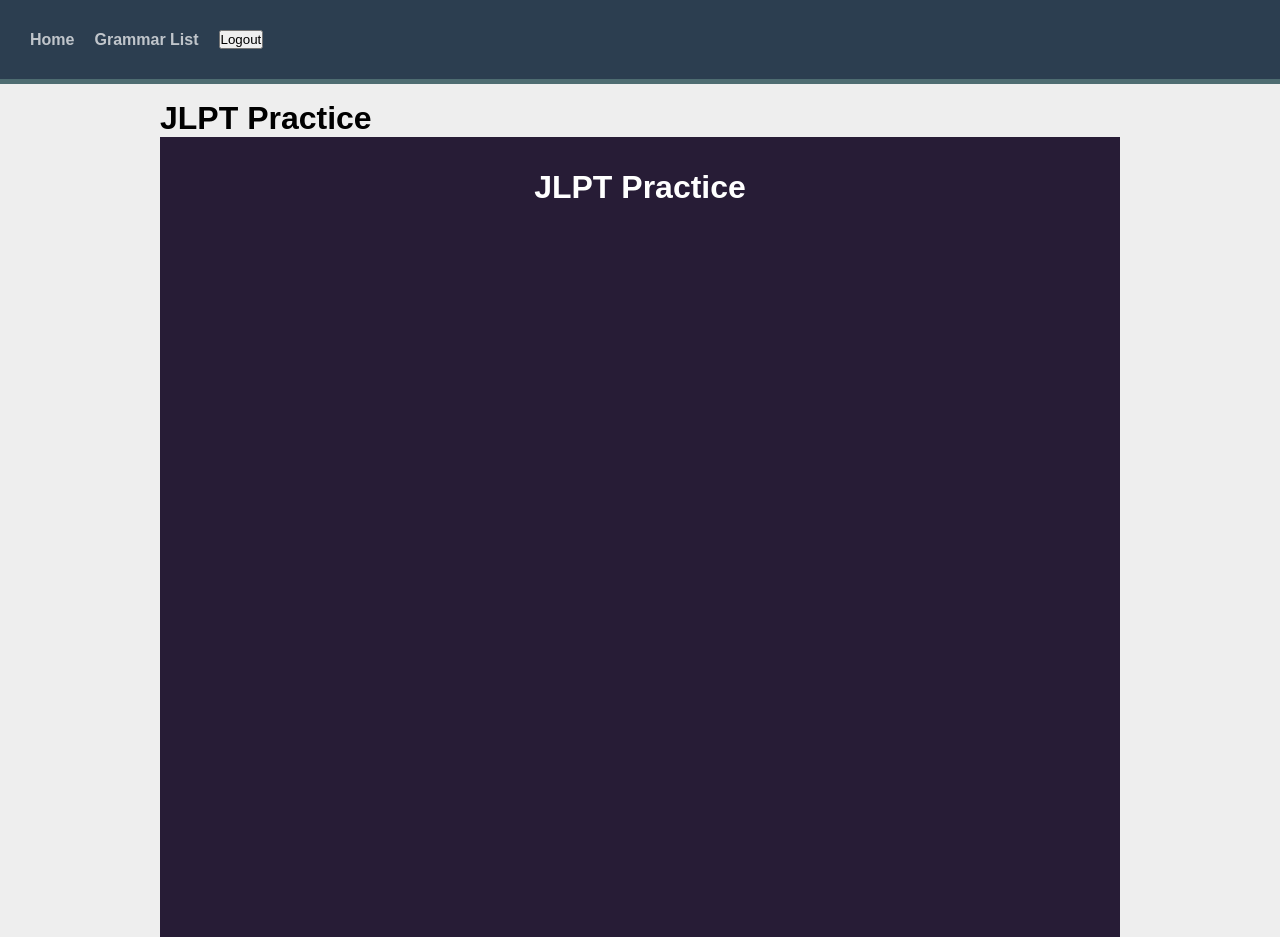
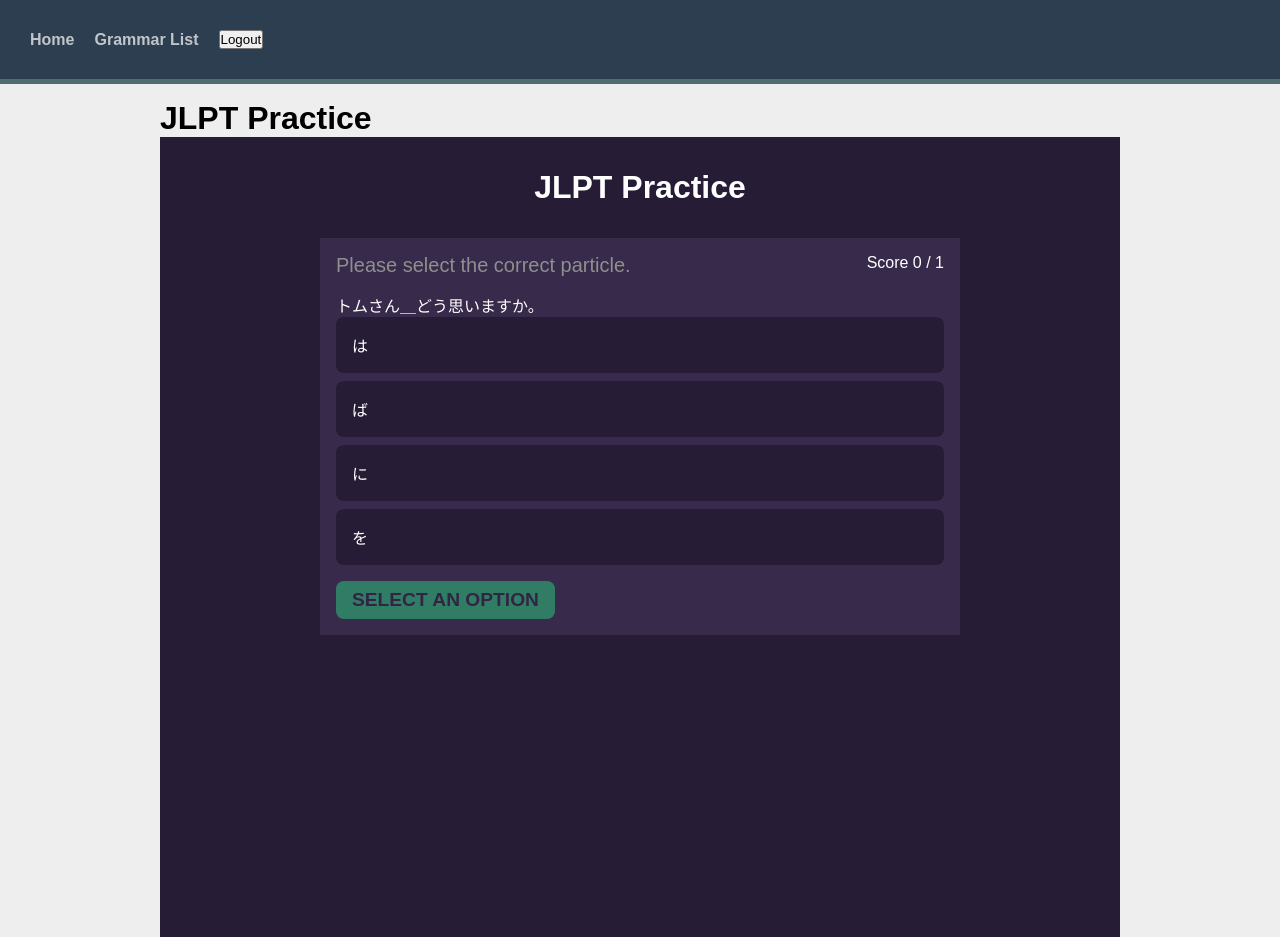
Before and after one commit to slownie/bunpou-resource-client, a Vue app: page /home/jlpt in a window 1280 px wide. Built offline with nearby package versions, Linux system fonts and the light colour scheme; sample sign-in values are in the browser's storage.

Commit message:
jlpt implementation

```diff
--- a/src/components/TheJLPTComponent.vue
+++ b/src/components/TheJLPTComponent.vue
@@ -1,10 +1,107 @@
 <script setup>
 import { ref, computed } from "vue";
+const props = defineProps({ questionList: Array, level: Number });
+
+// Quiz Setup
+const currentQuestion = ref(0);
+const quizCompleted = ref(false);
+const score = computed(() => {
+  let value = 0;
+
+  props.questionList.map((q) => {
+    if (q.selected != null && q.rightAnswer == q.selected) {
+      value++;
+    }
+  });
+
+  // Limit the value, shouldn't happen but you never know
+  if (value > props.questionList.length) value = props.questionList.legnth;
+  return value;
+});
+
+// Get the current question via index
+const getCurrentQuestion = computed(() => {
+  let question = props.questionList[currentQuestion.value];
+  return question;
+});
+
+// Increment to the next question
+const getNextQuestion = () => {
+  if (currentQuestion.value < props.questionList.length - 1) {
+    currentQuestion.value++;
+    return;
+  }
+  quizCompleted.value = true;
+};
+
+const setAnswer = (e) => {
+  console.log(e.target.value);
+  getCurrentQuestion.selected = e.target.value;
+  e.target.value = null;
+};
 </script>
 
 <template>
   <main class="app">
     <h1>JLPT Practice</h1>
+    <section class="quiz" v-if="!quizCompleted">
+      <div class="quiz-info">
+        <span class="question">
+          {{ getCurrentQuestion.question }}
+        </span>
+        <span class="score">
+          Score {{ score }} / {{ questionList.length }}
+        </span>
+      </div>
+      {{ getCurrentQuestion.sentence }}
+
+      <div class="options">
+        <label
+          v-for="option in getCurrentQuestion.answers"
+          :class="`option ${
+            getCurrentQuestion.selected === option
+              ? option === getCurrentQuestion.rightAnswer
+                ? 'correct'
+                : 'wrong'
+              : ''
+          } ${
+            getCurrentQuestion.selected != null &&
+            option != getCurrentQuestion.selected
+              ? 'disabled'
+              : ''
+          }`"
+        >
+          <input
+            type="radio"
+            :id="option"
+            :name="option"
+            :value="option"
+            v-model="getCurrentQuestion.selected"
+            :disabled="getCurrentQuestion.selected"
+            @change="setAnswer"
+          />
+          <span> {{ option }}</span>
+        </label>
+      </div>
+
+      <button @click="getNextQuestion" :disabled="!getCurrentQuestion.selected">
+        {{
+          getCurrentQuestion.index == props.questionList.length - 1
+            ? "Finish"
+            : getCurrentQuestion.selected == null
+            ? "Select an option"
+            : "Next question"
+        }}
+      </button>
+    </section>
+    <section v-else>
+      <h2>You have finished the quiz!</h2>
+      <p>Your score is {{ score }}/{{ props.questionList.length }}</p>
+      <p>
+        Go back to
+        <RouterLink to="/home">Grammar Practice</RouterLink>.
+      </p>
+    </section>
   </main>
 </template>
 
--- a/src/views/practice/JLPTPracticeView.vue
+++ b/src/views/practice/JLPTPracticeView.vue
@@ -17,5 +17,5 @@
 
 <template>
   <h1>JLPT Practice</h1>
-  <TheJLPTComponent />
+  <TheJLPTComponent :question-list="jlptQuestions.n5" :level="5" />
 </template>
```
